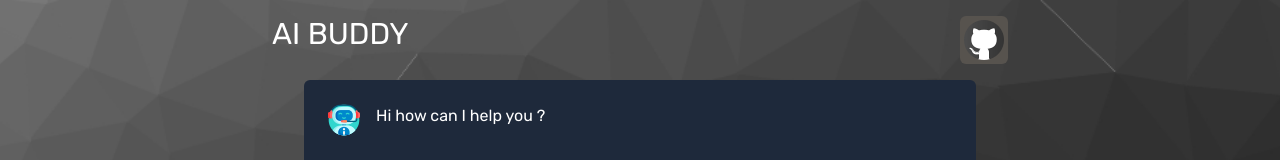
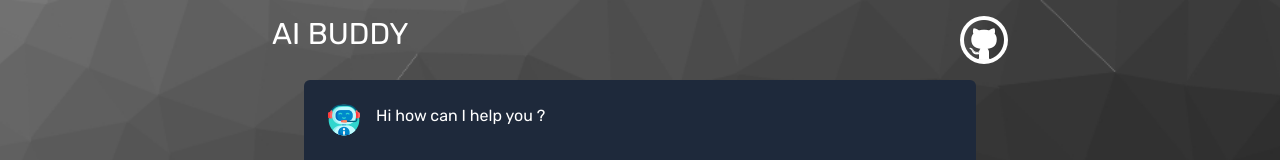
Before and after one commit to saurabhmehta1601/chat-buddy-react-website, a React (Vite) app in the folder frontend/: page / in a window 1280 px wide. Shown: the top 160 px of the page. Built offline with nearby package versions, Linux system fonts and the light colour scheme.

Commit message:
style: add styles to github icon

```diff
--- a/frontend/src/components/Header.tsx
+++ b/frontend/src/components/Header.tsx
@@ -5,7 +5,7 @@ const Header = (props: ComponentPropsWithoutRef<"header">) => {
         <header className="p-4 flex justify-between " {...props}>
             <h3 className="text-3xl text-white hover:cursor-pointer">AI BUDDY</h3>
             <span
-                className="hover:cursor-pointer rounded-md bg-stone-600">
+                className="hover:cursor-pointer hover:ring active:ring bg-stone-600 rounded-full bg-white">
                 <a
                     href="https://github.com/saurabhmehta1601/OPENAI-GPT3-CHAT-BOT"
                 >
```
